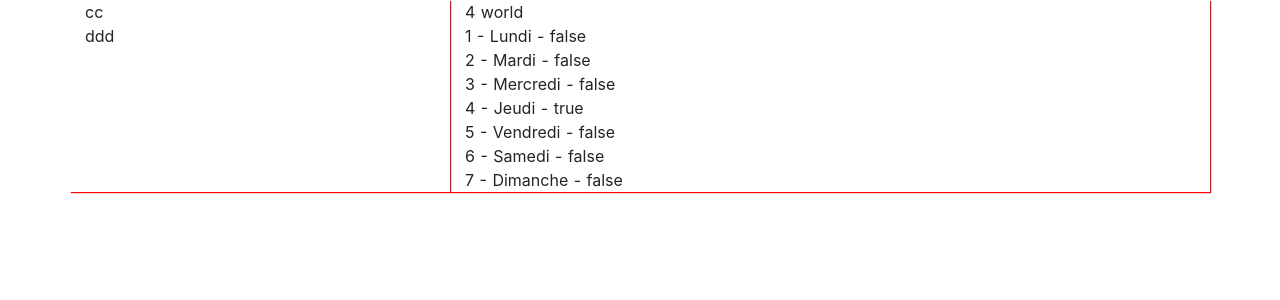
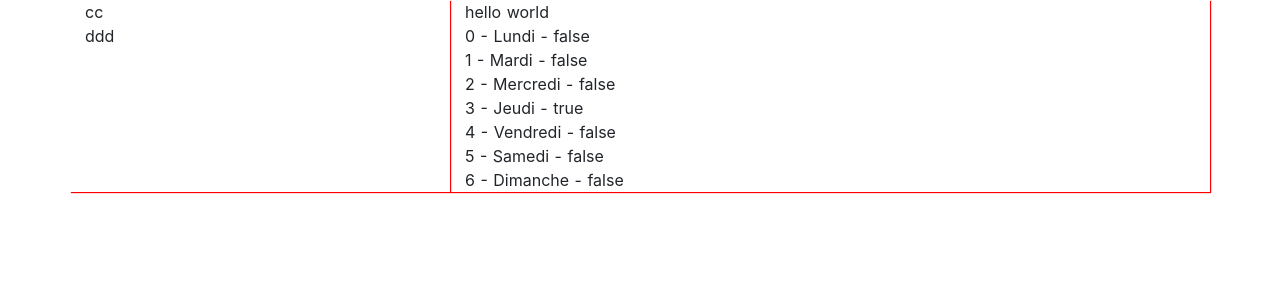
Before and after one commit to Loop-afk/amu-edt, a Nuxt app: page / in a window 1280 px wide. Shown: the top 300 px of the page. Built offline with nearby package versions, Linux system fonts and the light colour scheme.

Commit message:
display all weekday in order

```diff
--- a/components/Schedule.vue
+++ b/components/Schedule.vue
@@ -1,8 +1,8 @@
 <template>
   <div>
-    <div>{{ scheduleSettingsDate.getDay() }} {{ hello }}</div>
+    <div>{{ hello }}</div>
     <div v-for="day in scheduleSettingsGetWeekDays()" :key="day.id">
-      {{ day.id }} - {{ day.day }} - {{ day.isToday }}
+      {{ day.id }} - {{ day.dayString }} - {{ day.isToday }}
     </div>
   </div>
 </template>
@@ -17,28 +17,30 @@ export default {
   },
   data () {
     return {
-      hello: 'world',
-      dayWeek: [
-        { id: 1, day: 'Lundi' },
-        { id: 2, day: 'Mardi' },
-        { id: 3, day: 'Mercredi' },
-        { id: 4, day: 'Jeudi' },
-        { id: 5, day: 'Vendredi' },
-        { id: 6, day: 'Samedi' },
-        { id: 7, day: 'Dimanche' }
-      ]
+      hello: 'hello world'
     }
   },
   mounted () {
   },
   methods: {
+    capitalizeFirstLetter (word) {
+      return word.charAt(0).toUpperCase() + word.slice(1)
+    },
+    addDays (date, days) { // pris sur internet
+      const copy = new Date(Number(date))
+      copy.setDate(date.getDate() + days)
+      return copy
+    },
     scheduleSettingsGetWeekDays () {
       const dayWeek = []
-      for (const dayWeekKey of this.dayWeek) {
+      const currentDate = this.addDays(this.scheduleSettingsDate, -1 * this.scheduleSettingsDate.getDay() + 1)
+      for (const dayWeekKey of Array(7).keys()) {
+        const tempDate = this.addDays(currentDate, dayWeekKey)
         dayWeek.push({
-          id: dayWeekKey.id,
-          day: dayWeekKey.day,
-          isToday: (this.scheduleSettingsDate.getDay() === dayWeekKey.id)
+          id: dayWeekKey,
+          dayString: this.capitalizeFirstLetter(
+            tempDate.toLocaleDateString('fr-fr', { weekday: 'long' })),
+          isToday: (this.scheduleSettingsDate.getDay() - 1 === dayWeekKey)
         })
       }
       return dayWeek
```
